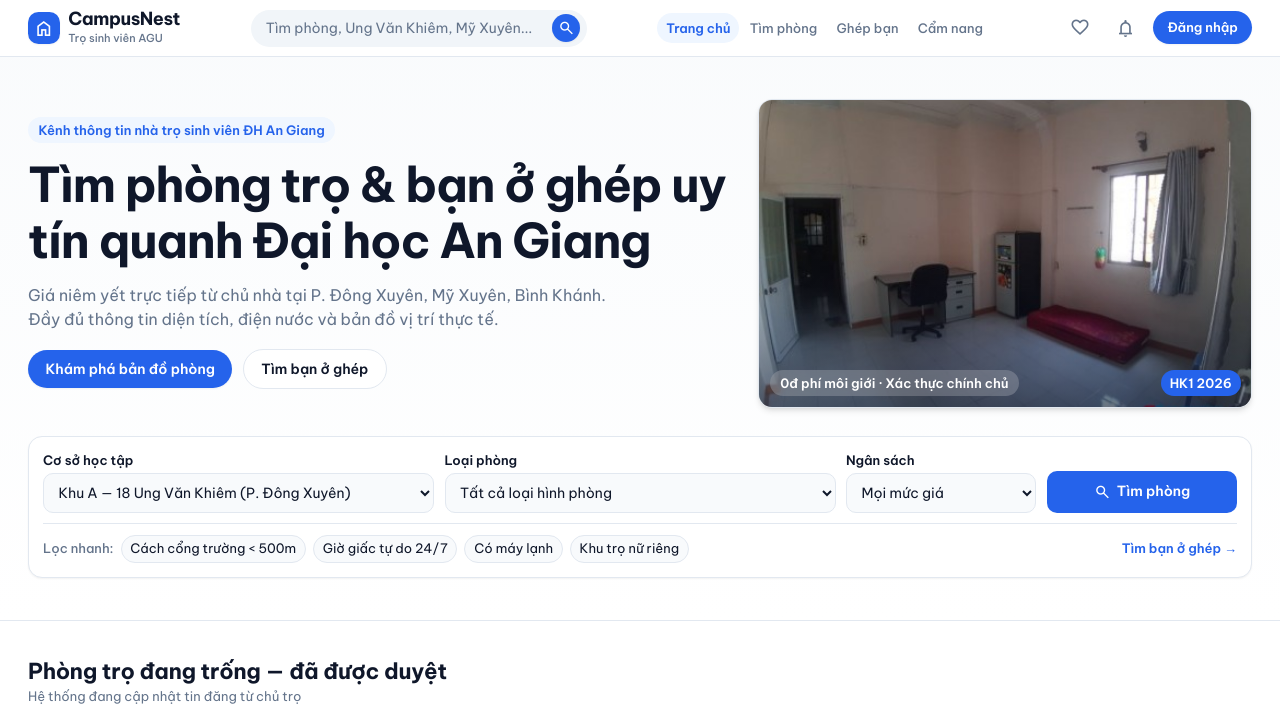
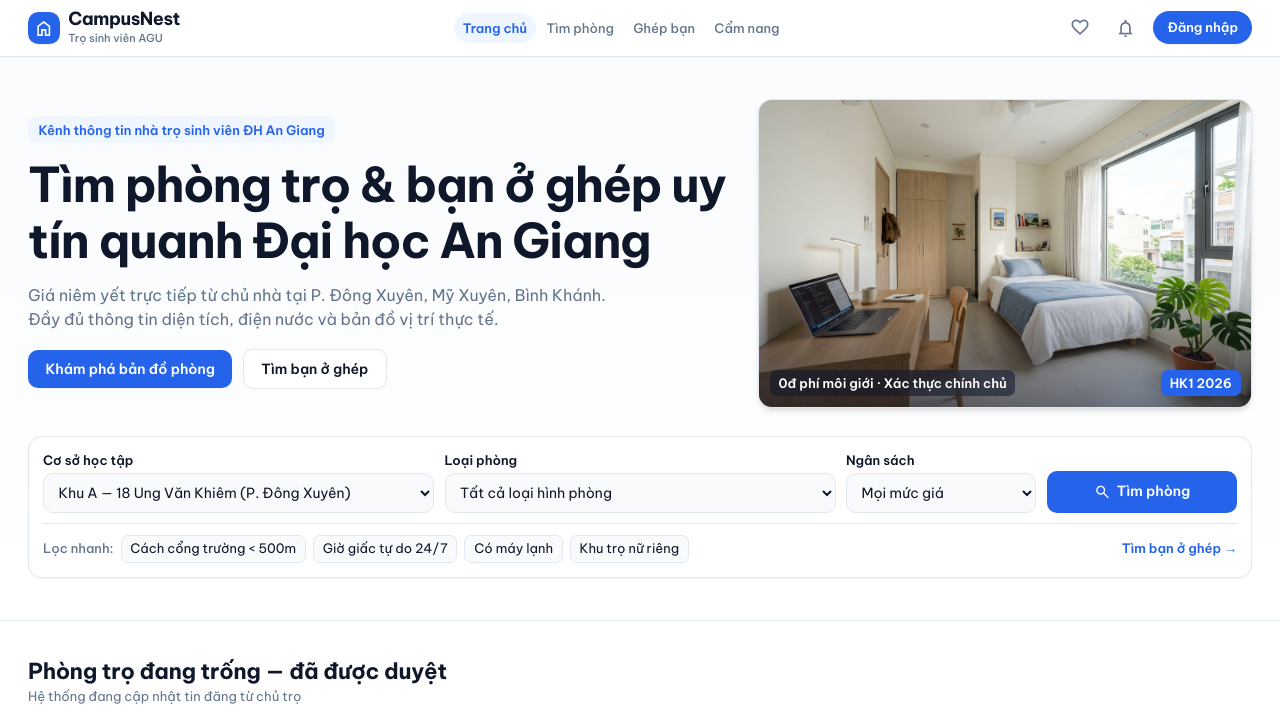
Before and after one commit to DTH235784-TranAnhTien/DoAn_TimNhaTroSV_QLDAPM, a PHP site: page /DoAn_TimNhaTroSV_QLDAPM/ in a window 1280 px wide. Shown: the top 720 px of the page. Run offline with PHP 8.4, Linux system fonts and the light colour scheme; data comes from the database, SQL or seed files in the repository; data that the repository does not hold is empty; some libraries are stand-ins or nearby versions.

Commit message:
style(ui,home): cai tao banner trang chu, thanh tim kiem va giao dien ho so

```diff
--- a/dungchung/thanhmenu.php
+++ b/dungchung/thanhmenu.php
@@ -69,7 +69,7 @@ if ($nd && $mandHienTaiMenu > 0 && isset($conn) && $conn instanceof mysqli) {
             $dsThongBao[] = [
                 'tieuDe' => $cntBaoCao . ' báo cáo vi phạm chờ xử lý',
                 'moTa'   => 'Kiểm tra phản ánh từ sinh viên',
-                'url'    => '/DoAn_TimNhaTroSV_QLDAPM/quantri/index.php?tab=reports',
+                'url'    => '/DoAn_TimNhaTroSV_QLDAPM/quantri/index.php?tab=fraud',
                 'icon'   => 'flag'
             ];
         }
@@ -112,17 +112,6 @@ if ($nd && $mandHienTaiMenu > 0 && isset($conn) && $conn instanceof mysqli) {
         <span class="text-[11px] text-text-sub block mt-0.5 font-medium">Trọ sinh viên AGU</span>
       </div>
     </a>
-
-    <!-- Thanh tìm kiếm trung tâm dạng Pill (giống ảnh mẫu) -->
-    <form action="/DoAn_TimNhaTroSV_QLDAPM/danhsach.php" method="GET" class="hidden md:flex items-center flex-1 max-w-sm bg-slate-100 hover:bg-slate-100/90 focus-within:bg-white focus-within:ring-2 focus-within:ring-accent/20 focus-within:border-accent border border-transparent rounded-full pl-4 pr-1.5 py-1 transition-all">
-      <input type="search" name="q" value="<?= htmlspecialchars($_GET['q'] ?? '') ?>"
-             placeholder="Tìm phòng, Ung Văn Khiêm, Mỹ Xuyên..."
-             class="w-full bg-transparent text-xs sm:text-sm text-text-main placeholder-text-sub focus:outline-none">
-      <button type="submit" aria-label="Tìm kiếm"
-              class="w-8 h-8 rounded-full bg-accent text-white flex items-center justify-center shrink-0 hover:bg-blue-700 transition-colors shadow-sm">
-        <span class="material-symbols-outlined text-[18px]">search</span>
-      </button>
-    </form>
 
     <!-- Nav Links gọn gàng trên 1 hàng (Desktop) -->
     <nav class="hidden xl:flex items-center gap-0.5 shrink-0">
--- a/index.php
+++ b/index.php
@@ -10,7 +10,7 @@ include_once __DIR__ . '/dungchung/header.php';
     <div class="grid grid-cols-1 lg:grid-cols-12 gap-8 items-center">
       <!-- Nội dung Banner bên trái -->
       <div class="lg:col-span-7 space-y-4">
-        <span class="inline-block px-3 py-1 rounded-full bg-status-green-bg text-accent text-xs font-semibold">
+        <span class="inline-block px-3 py-1 rounded-lg bg-status-green-bg text-accent text-xs font-semibold">
           Kênh thông tin nhà trọ sinh viên ĐH An Giang
         </span>
         <h1 class="text-3xl sm:text-4xl font-bold text-text-main tracking-tight leading-tight">
@@ -20,10 +20,10 @@ include_once __DIR__ . '/dungchung/header.php';
           Giá niêm yết trực tiếp từ chủ nhà tại P. Đông Xuyên, Mỹ Xuyên, Bình Khánh. Đầy đủ thông tin diện tích, điện nước và bản đồ vị trí thực tế.
         </p>
         <div class="flex flex-wrap items-center gap-3 pt-1">
-          <a href="/DoAn_TimNhaTroSV_QLDAPM/danhsach.php" class="px-5 py-2.5 rounded-full bg-accent hover:bg-blue-700 text-white font-semibold text-sm transition-colors shadow-sm">
+          <a href="/DoAn_TimNhaTroSV_QLDAPM/danhsach.php" class="px-5 py-2.5 rounded-btn bg-accent hover:bg-blue-700 text-white font-semibold text-sm transition-colors shadow-sm">
             Khám phá bản đồ phòng
           </a>
-          <a href="/DoAn_TimNhaTroSV_QLDAPM/ghepban.php" class="px-5 py-2.5 rounded-full border border-border-warm bg-bg-main text-text-main hover:bg-bg-sub font-semibold text-sm transition-colors">
+          <a href="/DoAn_TimNhaTroSV_QLDAPM/ghepban.php" class="px-5 py-2.5 rounded-btn border border-border-warm bg-bg-main text-text-main hover:bg-bg-sub font-semibold text-sm transition-colors">
             Tìm bạn ở ghép
           </a>
         </div>
@@ -32,16 +32,16 @@ include_once __DIR__ . '/dungchung/header.php';
       <!-- Ảnh Banner minh họa bên phải -->
       <div class="lg:col-span-5">
         <div class="relative rounded-2xl overflow-hidden border border-border-warm shadow-md aspect-[16/10] bg-bg-sub">
-          <img src="/DoAn_TimNhaTroSV_QLDAPM/giaodien/hinhanh/phongtro/motchammot.jpg"
+          <img src="/DoAn_TimNhaTroSV_QLDAPM/giaodien/hinhanh/hero-banner.jpg"
                alt="Phòng trọ sinh viên CampusNest AGU"
                onerror="this.style.display='none'"
                class="w-full h-full object-cover">
-          <div class="absolute inset-0 bg-gradient-to-t from-slate-900/60 via-transparent to-transparent"></div>
+          <div class="absolute inset-0 bg-gradient-to-t from-slate-900/55 via-transparent to-transparent"></div>
           <div class="absolute bottom-3 left-3 right-3 flex items-center justify-between text-white text-xs">
-            <span class="px-3 py-1 rounded-full bg-white/20 backdrop-blur-md font-semibold">
+            <span class="px-2.5 py-1 rounded-lg bg-slate-900/55 backdrop-blur-md font-semibold">
               0đ phí môi giới · Xác thực chính chủ
             </span>
-            <span class="px-2.5 py-1 rounded-full bg-accent font-semibold">HK1 <?= date('Y') ?></span>
+            <span class="px-2.5 py-1 rounded-lg bg-accent font-semibold">HK1 <?= date('Y') ?></span>
           </div>
         </div>
       </div>
@@ -88,10 +88,10 @@ include_once __DIR__ . '/dungchung/header.php';
 
       <div class="flex flex-wrap items-center gap-2 mt-3 pt-3 border-t border-border-warm text-xs">
         <span class="text-text-sub font-medium">Lọc nhanh:</span>
-        <a href="/DoAn_TimNhaTroSV_QLDAPM/danhsach.php?tag=gan-truong" class="px-2.5 py-1 rounded-full bg-bg-sub border border-border-warm text-text-main hover:border-accent transition-all">Cách cổng trường &lt; 500m</a>
-        <a href="/DoAn_TimNhaTroSV_QLDAPM/danhsach.php?tag=tu-do" class="px-2.5 py-1 rounded-full bg-bg-sub border border-border-warm text-text-main hover:border-accent transition-all">Giờ giấc tự do 24/7</a>
-        <a href="/DoAn_TimNhaTroSV_QLDAPM/danhsach.php?tag=may-lanh" class="px-2.5 py-1 rounded-full bg-bg-sub border border-border-warm text-text-main hover:border-accent transition-all">Có máy lạnh</a>
-        <a href="/DoAn_TimNhaTroSV_QLDAPM/danhsach.php?tag=nu-rieng" class="px-2.5 py-1 rounded-full bg-bg-sub border border-border-warm text-text-main hover:border-accent transition-all">Khu trọ nữ riêng</a>
+        <a href="/DoAn_TimNhaTroSV_QLDAPM/danhsach.php?tag=gan-truong" class="px-2.5 py-1 rounded-lg bg-bg-sub border border-border-warm text-text-main hover:border-accent transition-all">Cách cổng trường &lt; 500m</a>
+        <a href="/DoAn_TimNhaTroSV_QLDAPM/danhsach.php?tag=tu-do" class="px-2.5 py-1 rounded-lg bg-bg-sub border border-border-warm text-text-main hover:border-accent transition-all">Giờ giấc tự do 24/7</a>
+        <a href="/DoAn_TimNhaTroSV_QLDAPM/danhsach.php?tag=may-lanh" class="px-2.5 py-1 rounded-lg bg-bg-sub border border-border-warm text-text-main hover:border-accent transition-all">Có máy lạnh</a>
+        <a href="/DoAn_TimNhaTroSV_QLDAPM/danhsach.php?tag=nu-rieng" class="px-2.5 py-1 rounded-lg bg-bg-sub border border-border-warm text-text-main hover:border-accent transition-all">Khu trọ nữ riêng</a>
         <a href="/DoAn_TimNhaTroSV_QLDAPM/ghepban.php" class="ml-auto text-accent font-semibold hover:underline">Tìm bạn ở ghép →</a>
       </div>
     </form>
```
Also changed, not shown: taikhoan/hoso.php (+43 -48 lines), giaodien/hinhanh/hero-banner.jpg (added).
